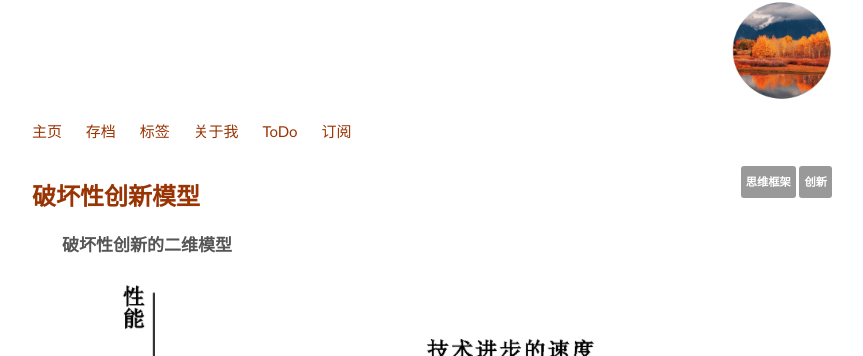
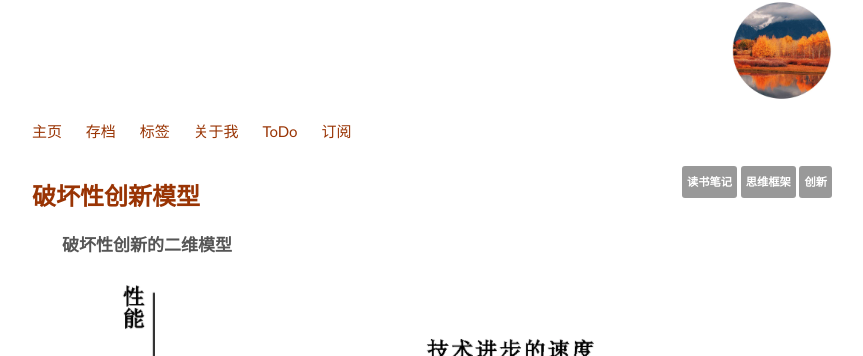
Before and after one commit to fk1091889767/tanwubin.github.io, a Jekyll site: the page built from _posts/2017-09-17-Disruptions-Innovation.md, in a window 1280 px wide. Shown: the top 356 px of the page, without its empty margins (208-1071 px from the left). Built offline with Jekyll 4.4.1, drawn with Linux system fonts in a browser that asks for light colours.

Commit message:
update tags

```diff
--- a/_posts/2017-09-17-Disruptions-Innovation.md
+++ b/_posts/2017-09-17-Disruptions-Innovation.md
@@ -4,6 +4,7 @@ title: 破坏性创新模型
 tags:
 - 创新
 - 思维框架
+- 读书笔记
 status: publish
 type: post
 published: true
```
